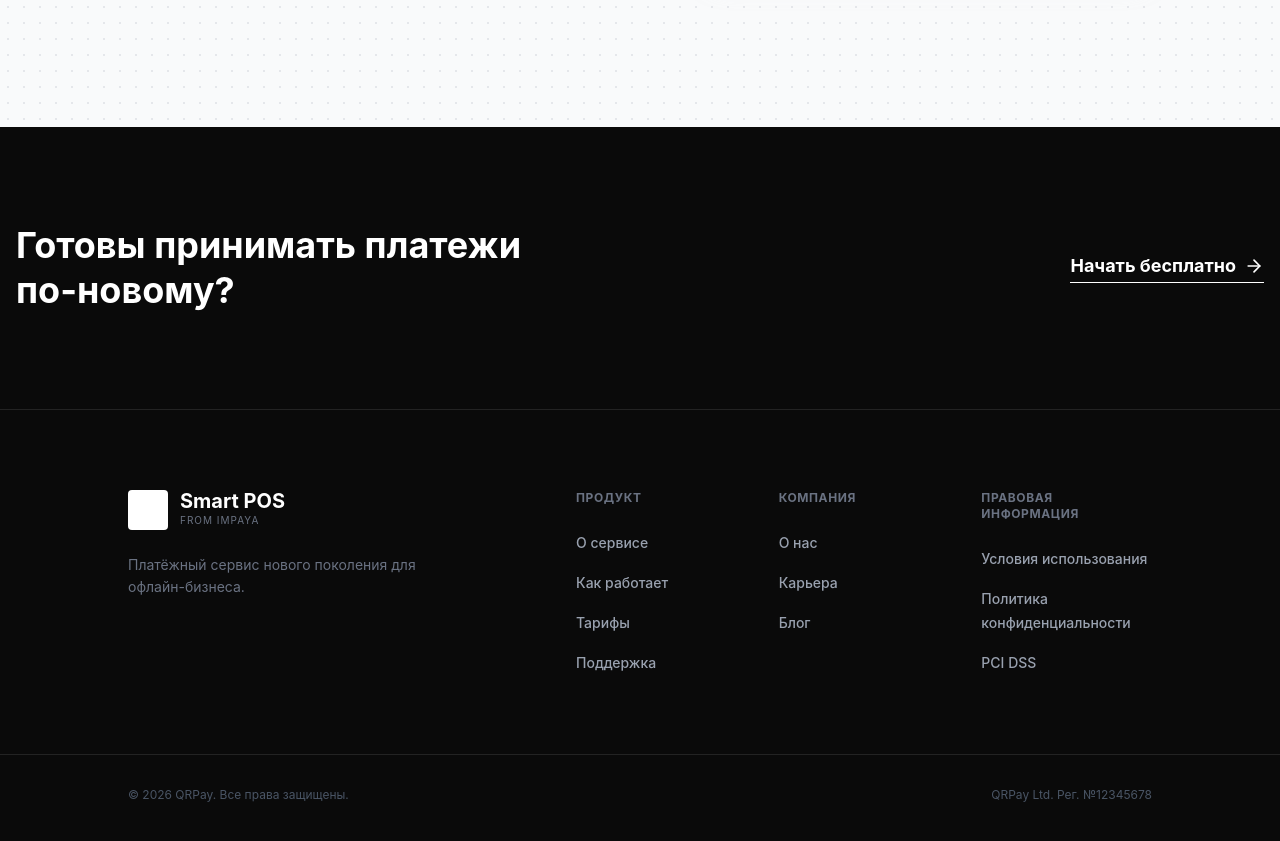
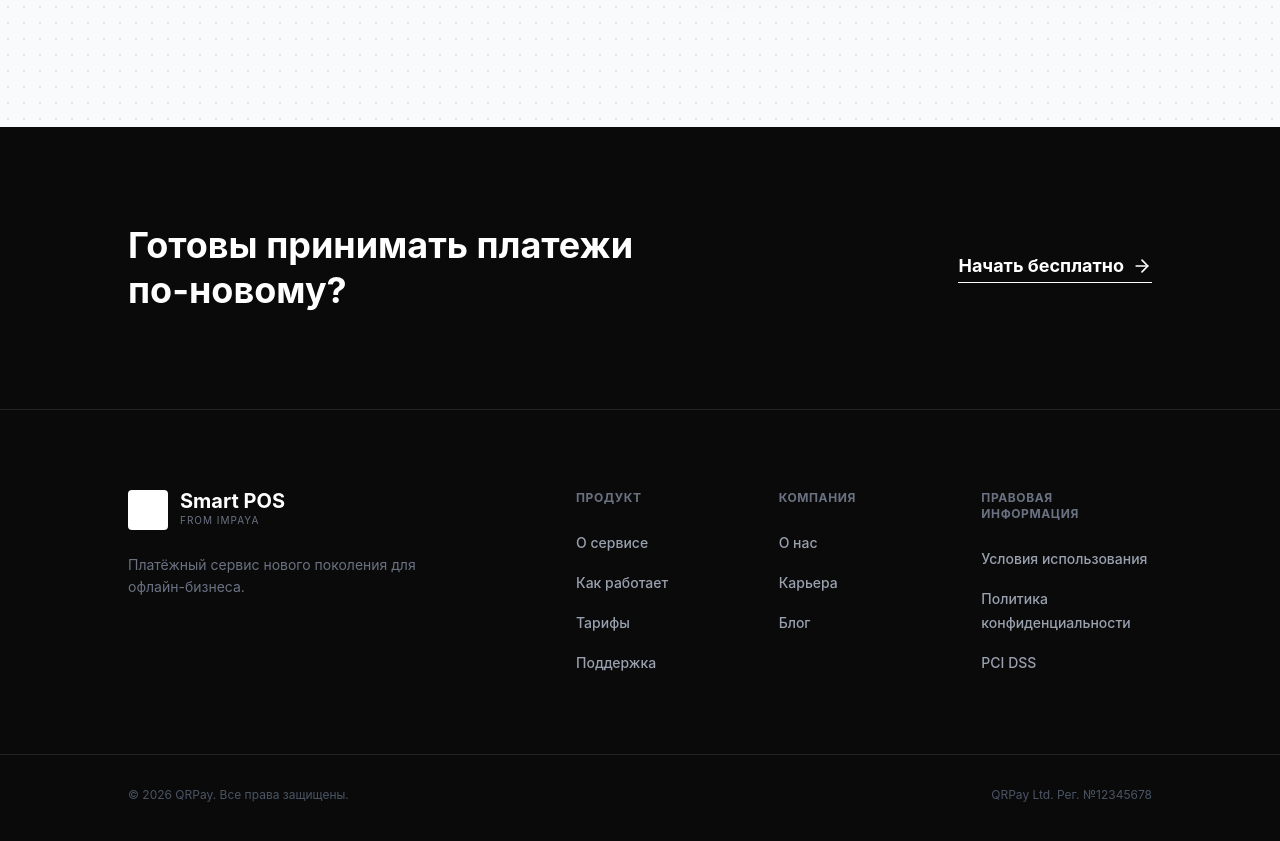
Before and after one commit to Turan141/landing.qr, a React (Vite) app: page / in a window 1280 px wide. Shown: the part 5540-6381 px from the top of the page. Built offline with nearby package versions, Linux system fonts and the light colour scheme.

Commit message:
refactor: update padding in Footer component for improved responsiveness

```diff
--- a/src/components/Footer.tsx
+++ b/src/components/Footer.tsx
@@ -24,7 +24,7 @@ const Footer = () => {
 	return (
 		<footer className='bg-[#0A0A0A] text-white overflow-hidden'>
 			{/* CTA Section */}
-			<div className='border-b border-white/10 px-4'>
+			<div className='border-b border-white/10 px-4 md:px-32'>
 				<div className='container mx-auto py-20 lg:py-24'>
 					<div className='flex flex-col md:flex-row justify-between items-start md:items-center gap-8'>
 						<div className='max-w-xl'>
```
